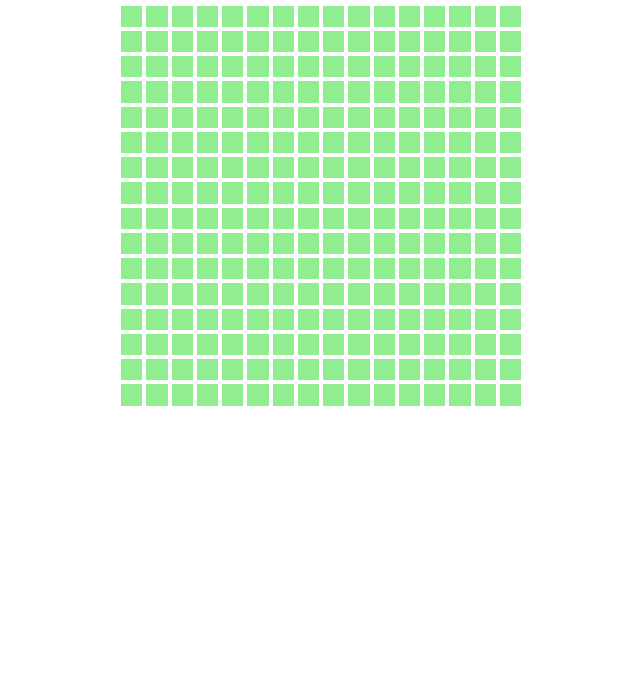
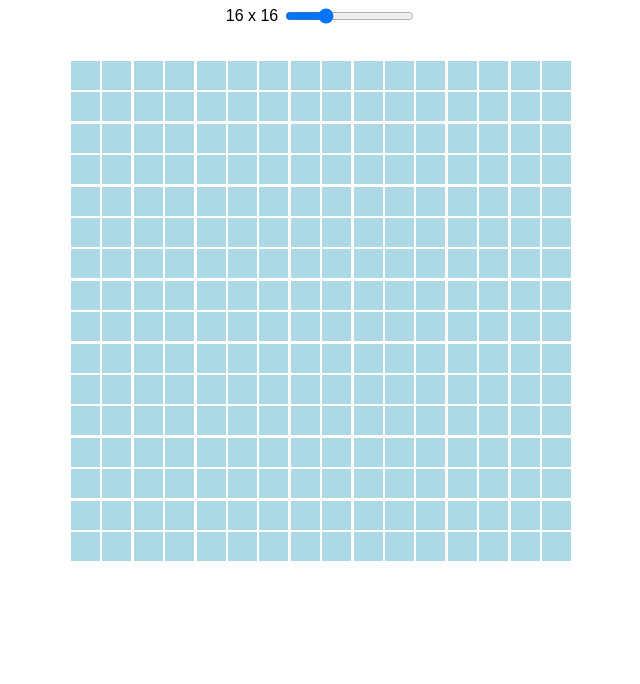
Before and after one commit to hieuhantr/etch-a-sketch, a plain HTML site: page index.html in a window 1280 px wide. Shown: the part 116-800 px from the top of the page, without its empty margins (319-959 px from the left). Drawn offline with Linux system fonts and the light colour scheme.

Commit message:
Finish Project

```diff
--- a/index.html
+++ b/index.html
@@ -9,6 +9,9 @@
 </head>
 <body>
     <h1> Etch-a-sketch </h1>
+    <div id="slidercontainer">
+        <input id="slider" type="range" min="2" max="50" value="16">
+    </div>
     <div id="container">
     </div>
     <script src="script.js"></script>
--- a/script.js
+++ b/script.js
@@ -1,21 +1,42 @@
+//query container & slider
+const slider = document.querySelector('#slider')
+const slidercontainer = document.querySelector('#slidercontainer')
+console.log(slider)
+//create output
+const output = document.createElement('output')
+output.innerHTML = slider.value + ' x ' + slider.value
+slidercontainer.insertBefore(output, slider)
+
+//query grid container
 const container = document.querySelector("#container");
+//style and create grid
 container.style.display = 'grid';
-container.style['grid-template-columns'] = 'repeat(16, 1fr)';
-container.style['grid-template-rows'] = 'repeat(16, 1fr)';
-console.log(container)
 
-for (var row = 1; row <= 16; row++) {
-    for (var column = 1; column <= 16; column++) {
+//make grid & hover event
+const makeGrid = () => {
+    container.style['grid-template-columns'] = `repeat(${slider.value}, 1fr)`
+    container.style['grid-template-rows'] = `repeat(${slider.value}, 1fr)`
+    for (var row = 1; row <= slider.value; row++) {
+        for (var column = 1; column <= slider.value; column++) {
             let square = document.createElement('div')
             square.classList.add('square')
-        square.style.backgroundColor = 'lightgreen'
+            square.style.backgroundColor = 'lightblue'
             container.appendChild(square)
         }
     }
-
     const allSquares = document.querySelectorAll('.square')
-allSquares.forEach( square => {
+    allSquares.forEach(square => {
         square.addEventListener("mouseover", () => {
-        square.style.backgroundColor = 'black'
+            square.style.backgroundColor = 'blue'
         })
     })
+}
+makeGrid();
+
+//make output dynamic
+const handleChange = () => {
+    output.innerHTML = slider.value + ' x ' + slider.value;
+    container.innerHTML = '';
+    makeGrid();
+}
+slider.addEventListener('input', handleChange)
--- a/style.css
+++ b/style.css
@@ -1,10 +1,23 @@
 body {
     text-align: center;
+    font-family: Arial, Helvetica, sans-serif;
+    margin: 5%;
+}
+
+#slidercontainer {
+    display: flex;
+    align-items: center;
+    justify-content: center;
+    gap: 5px;
+}
+
+#slider {
+    outline: none;
 }
 #container {
     margin: auto;
-    margin-top: 5%;
-    grid-gap: 1%;
-    height: 400px;
-    width: 400px;
+    margin-top: 3%;
+    grid-gap: 0.5%;
+    height: 500px;
+    width: 500px;
 }
```
Lines whose indentation alone changed are shown as unchanged.
